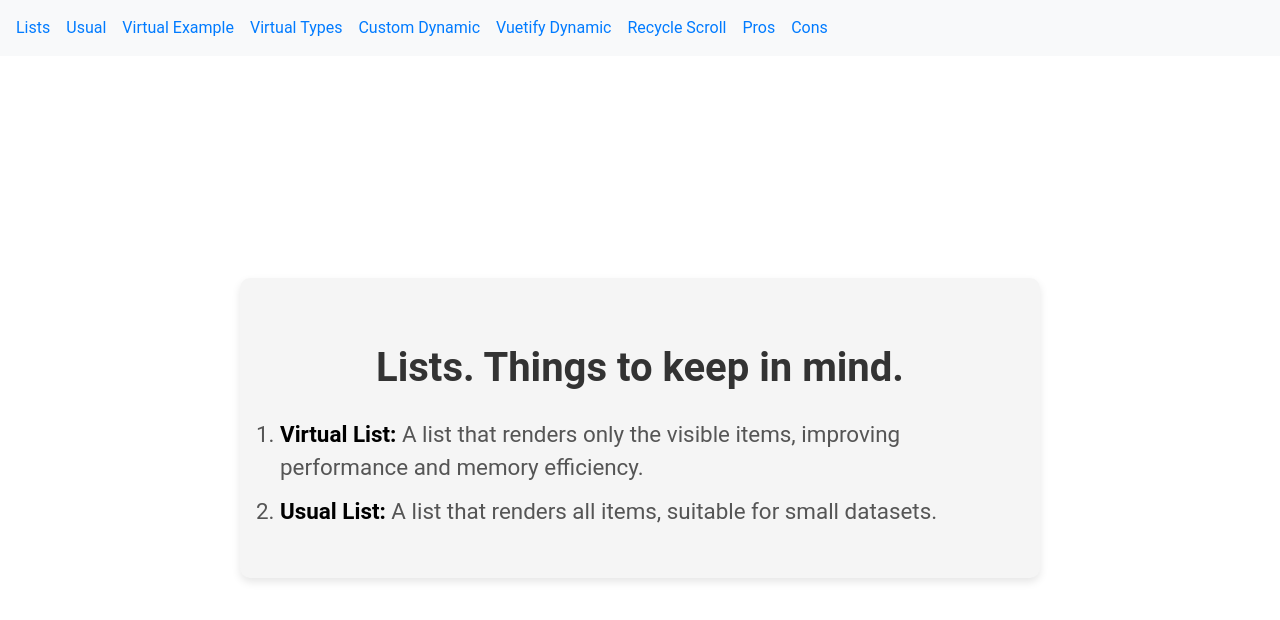
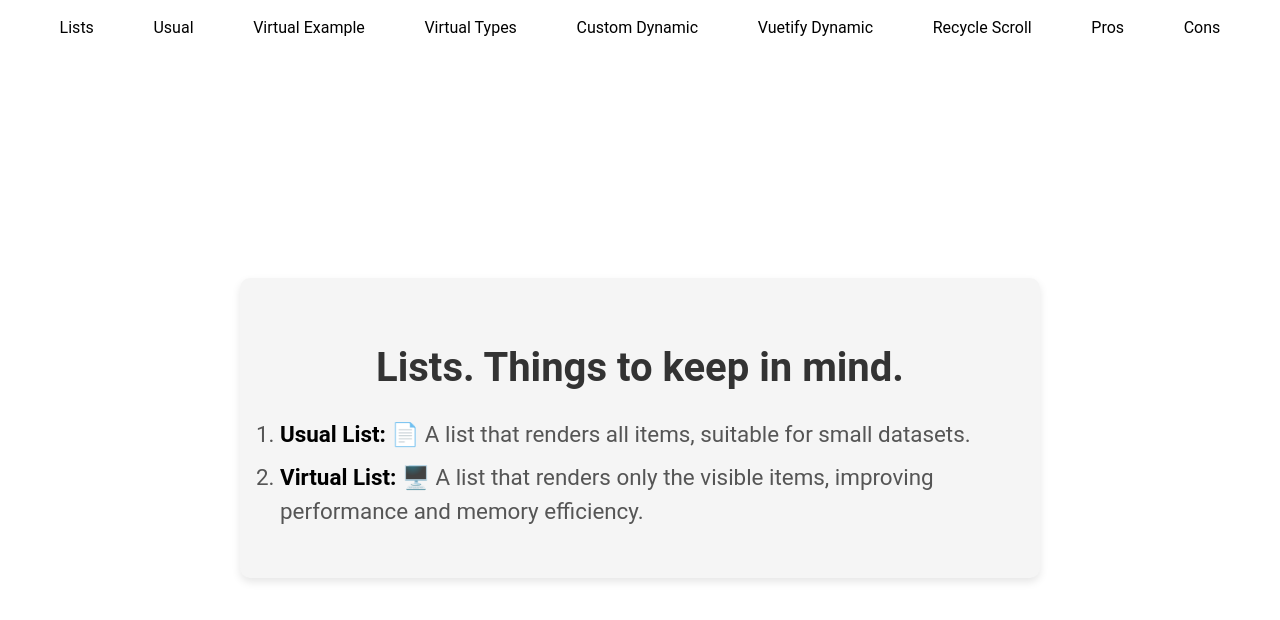
Before and after one commit to whitel1ght/virtual-performance, a Vue app: page / in a window 1280 px wide. Shown: the top 620 px of the page. Built offline with nearby package versions, Linux system fonts and the light colour scheme.

Commit message:
slight styles changes

```diff
--- a/src/components/Menu.vue
+++ b/src/components/Menu.vue
@@ -24,7 +24,6 @@ const links = [
 
 <style lang="scss" scoped>
 nav {
-  background-color: #f8f9fa;
   padding: 1rem;
 }
 
@@ -32,6 +31,7 @@ ul {
   list-style: none;
   padding: 0;
   display: flex;
+  justify-content: space-evenly;
   gap: 1rem;
 }
 
@@ -41,10 +41,10 @@ li {
 
 a {
   text-decoration: none;
-  color: #007bff;
+  color: #000000;
 }
 
 a:hover {
-  text-decoration: underline;
+  font-weight: bold;
 }
 </style>
--- a/src/components/UsualList.vue
+++ b/src/components/UsualList.vue
@@ -22,7 +22,10 @@ const items = Array.from({ length: 100 }, (_, i) => ({
 
 <style lang="scss">
 .usual-list {
+  background-color: #f5f5f5;
   height: 600px;
+  width: 600px;
   overflow-y: auto;
+  margin: auto;
 }
 </style>
--- a/src/components/VuetifyList.vue
+++ b/src/components/VuetifyList.vue
@@ -21,7 +21,7 @@ const items = Array.from({ length: 100 }, (_, i) => ({
 }))
 </script>
 
-<style>
+<style lang="scss">
 .items-list {
   background-color: #f5f5f5;
   height: 600px;
--- a/src/pages/default-example.vue
+++ b/src/pages/default-example.vue
@@ -5,6 +5,7 @@
     <v-virtual-scroll
       :items="items"
       :height="600"
+      class="list"
     >
       <template #default="{ item }">
         {{ item.name }}
@@ -21,3 +22,11 @@ const items = Array.from({ length: 1000 }, (_, i) => ({
   name: `Item ${i}`
 }))
 </script>
+
+<style lang="scss">
+.list {
+  height: 600px;
+  width: 600px;
+  margin: auto;
+}
+</style>
--- a/src/pages/index.vue
+++ b/src/pages/index.vue
@@ -5,8 +5,8 @@
         <h1 class="text-center">Lists. Things to keep in mind.</h1>
 
         <ol>
-          <li><strong>Virtual List:</strong> A list that renders only the visible items, improving performance and memory efficiency.</li>
-          <li><strong>Usual List:</strong> A list that renders all items, suitable for small datasets.</li>
+          <li><strong>Usual List:</strong> 📄 A list that renders all items, suitable for small datasets.</li>
+          <li><strong>Virtual List:</strong> 🖥️ A list that renders only the visible items, improving performance and memory efficiency.</li>
         </ol>
       </div>
     </slide-layout>
```
